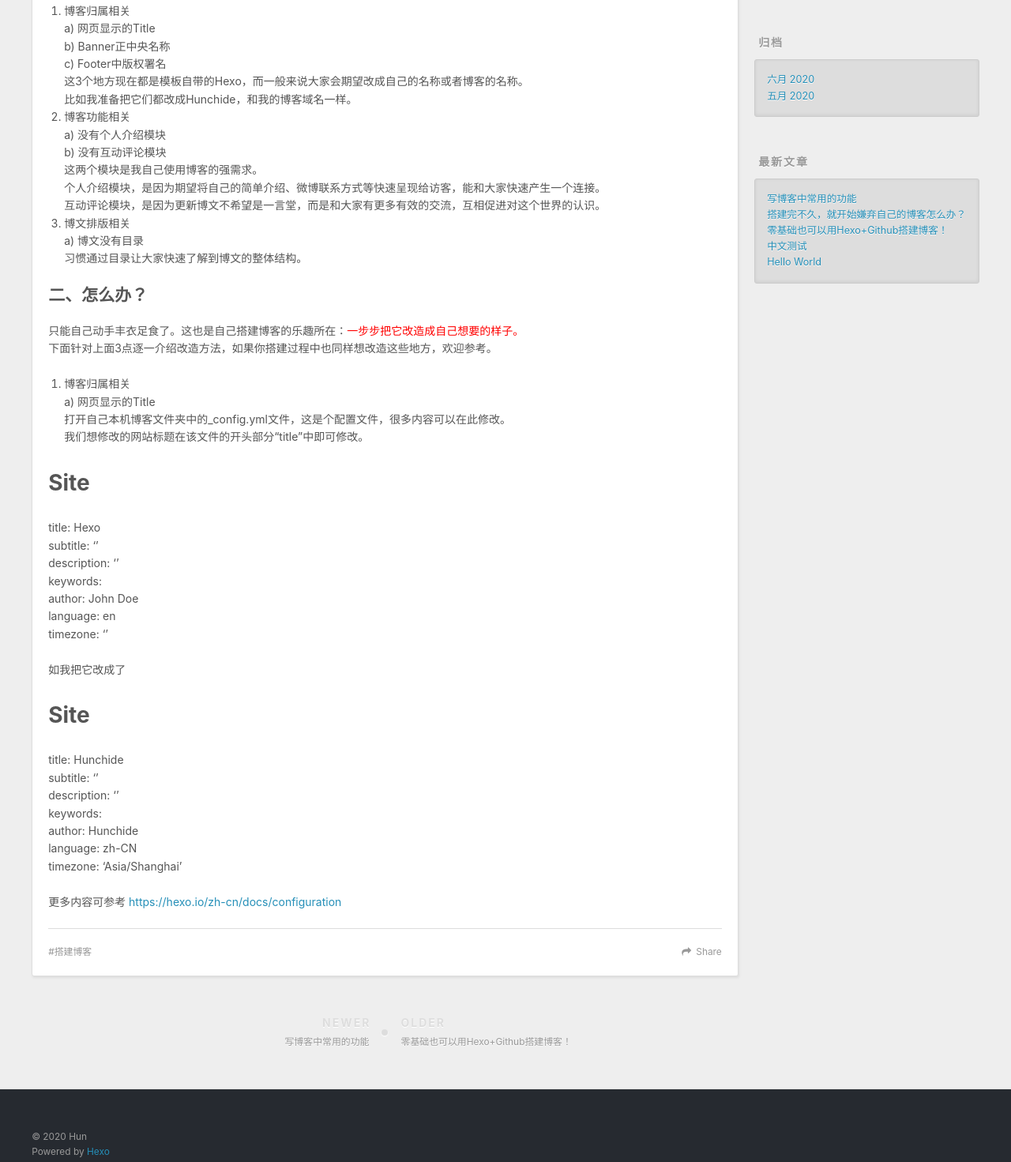
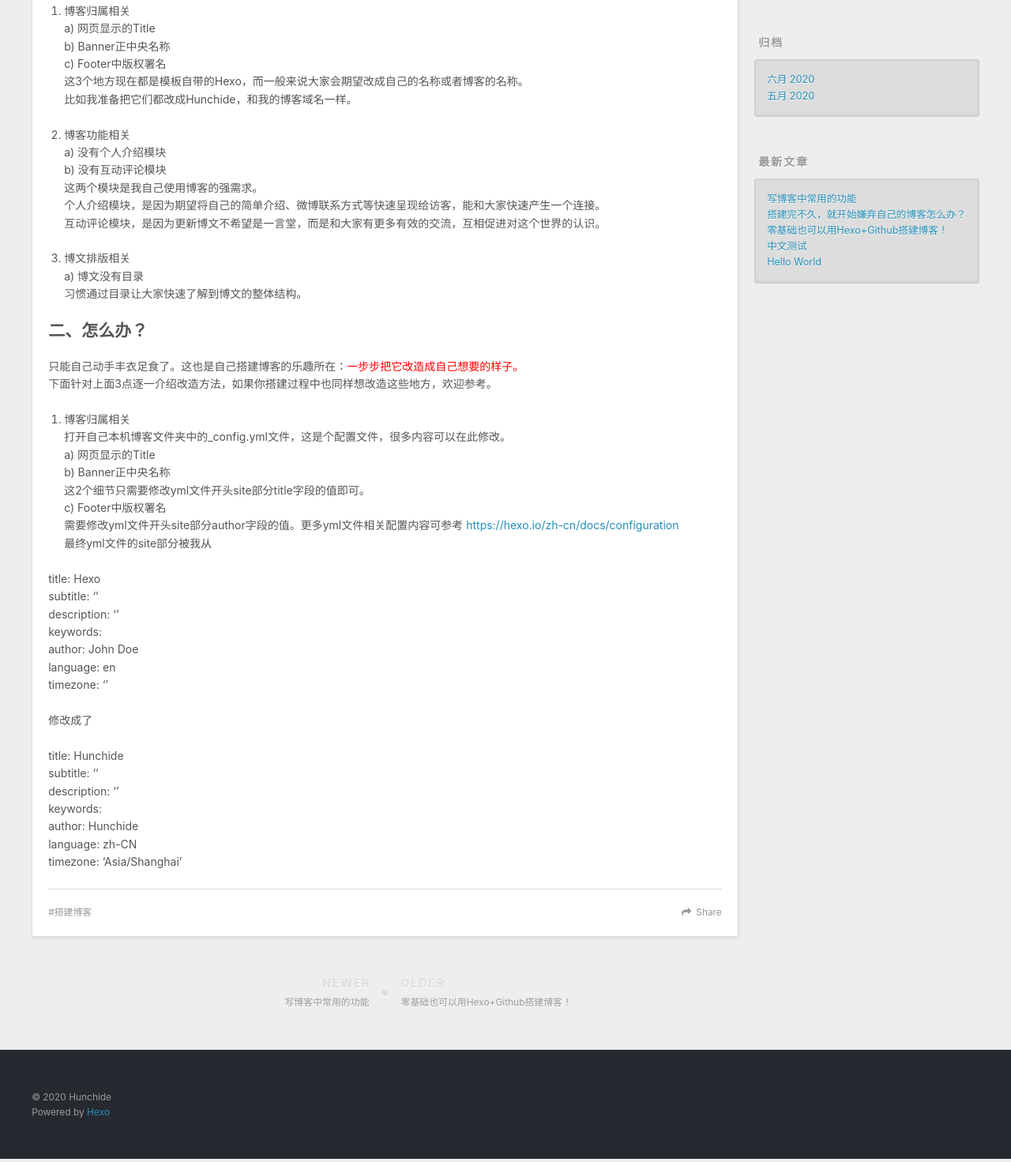
Before and after one commit to Hunchide/Hunchide.github.io, a plain HTML site: page 2020/06/02/搭建完不久，就开始嫌弃自己的博客怎么办？/index.html in a window 1280 px wide. Shown: the part 587-2058 px from the top of the page at 79% size. Drawn offline with nearby package versions, Linux system fonts and the light colour scheme.

Commit message:
Site updated: 2020-06-02 23:10:29

```diff
--- a/2020/06/02/搭建完不久，就开始嫌弃自己的博客怎么办？/index.html
+++ b/2020/06/02/搭建完不久，就开始嫌弃自己的博客怎么办？/index.html
@@ -15,8 +15,8 @@
 <meta property="og:description" content="一、我都嫌弃哪些地方刚搭建完的博客，用的都是Hexo的固定模板，很多地方都不是我想要的，所以就开始嫌弃它。我嫌弃它，更真实的原因是它不是我想要的，而我想要的太多了，哈哈哈哈哈！下面来说说我都嫌弃这个固定模板哪些地方：  博客归属相关a) 网页显示的Titleb) Banner正中央名称c) Footer中版权署名这3个地方现在都是模板自带的Hexo，而一般来说大家会期望改成自己的名称或者博客的名称">
 <meta property="og:locale" content="zh_CN">
 <meta property="article:published_time" content="2020-06-02T14:13:31.000Z">
-<meta property="article:modified_time" content="2020-06-02T15:02:23.467Z">
-<meta property="article:author" content="Hun">
+<meta property="article:modified_time" content="2020-06-02T15:10:16.573Z">
+<meta property="article:author" content="Hunchide">
 <meta property="article:tag" content="搭建博客">
 <meta name="twitter:card" content="summary">
 
@@ -91,18 +91,20 @@
 
         <h2 id="一、我都嫌弃哪些地方"><a href="#一、我都嫌弃哪些地方" class="headerlink" title="一、我都嫌弃哪些地方"></a>一、我都嫌弃哪些地方</h2><p>刚搭建完的博客，用的都是Hexo的固定模板，很多地方都不是我想要的，所以就开始嫌弃它。<br>我嫌弃它，更真实的原因是它不是我想要的，而我想要的太多了，哈哈哈哈哈！<br>下面来说说我都嫌弃这个固定模板哪些地方：</p>
 <ol>
-<li>博客归属相关<br>a) 网页显示的Title<br>b) Banner正中央名称<br>c) Footer中版权署名<br>这3个地方现在都是模板自带的Hexo，而一般来说大家会期望改成自己的名称或者博客的名称。<br>比如我准备把它们都改成Hunchide，和我的博客域名一样。</li>
-<li>博客功能相关<br>a) 没有个人介绍模块<br>b) 没有互动评论模块<br>这两个模块是我自己使用博客的强需求。<br>个人介绍模块，是因为期望将自己的简单介绍、微博联系方式等快速呈现给访客，能和大家快速产生一个连接。<br>互动评论模块，是因为更新博文不希望是一言堂，而是和大家有更多有效的交流，互相促进对这个世界的认识。</li>
-<li>博文排版相关<br>a) 博文没有目录<br>习惯通过目录让大家快速了解到博文的整体结构。</li>
+<li><p>博客归属相关<br>a) 网页显示的Title<br>b) Banner正中央名称<br>c) Footer中版权署名<br>这3个地方现在都是模板自带的Hexo，而一般来说大家会期望改成自己的名称或者博客的名称。<br>比如我准备把它们都改成Hunchide，和我的博客域名一样。</p>
+</li>
+<li><p>博客功能相关<br>a) 没有个人介绍模块<br>b) 没有互动评论模块<br>这两个模块是我自己使用博客的强需求。<br>个人介绍模块，是因为期望将自己的简单介绍、微博联系方式等快速呈现给访客，能和大家快速产生一个连接。<br>互动评论模块，是因为更新博文不希望是一言堂，而是和大家有更多有效的交流，互相促进对这个世界的认识。</p>
+</li>
+<li><p>博文排版相关<br>a) 博文没有目录<br>习惯通过目录让大家快速了解到博文的整体结构。</p>
+</li>
 </ol>
 <h2 id="二、怎么办？"><a href="#二、怎么办？" class="headerlink" title="二、怎么办？"></a>二、怎么办？</h2><p>只能自己动手丰衣足食了。这也是自己搭建博客的乐趣所在：<font color=red>一步步把它改造成自己想要的样子。</font><br>下面针对上面3点逐一介绍改造方法，如果你搭建过程中也同样想改造这些地方，欢迎参考。</p>
 <ol>
-<li>博客归属相关<br>a) 网页显示的Title<br>打开自己本机博客文件夹中的_config.yml文件，这是个配置文件，很多内容可以在此修改。<br>我们想修改的网站标题在该文件的开头部分“title”中即可修改。</li>
+<li>博客归属相关<br>打开自己本机博客文件夹中的_config.yml文件，这是个配置文件，很多内容可以在此修改。<br>a) 网页显示的Title<br>b) Banner正中央名称<br>这2个细节只需要修改yml文件开头site部分title字段的值即可。<br>c) Footer中版权署名<br>需要修改yml文件开头site部分author字段的值。更多yml文件相关配置内容可参考 <a href="https://hexo.io/zh-cn/docs/configuration" target="_blank" rel="noopener">https://hexo.io/zh-cn/docs/configuration</a><br>最终yml文件的site部分被我从</li>
 </ol>
-<h1 id="Site"><a href="#Site" class="headerlink" title="Site"></a>Site</h1><p>title: Hexo<br>subtitle: ‘’<br>description: ‘’<br>keywords:<br>author: John Doe<br>language: en<br>timezone: ‘’</p>
-<p>如我把它改成了</p>
-<h1 id="Site-1"><a href="#Site-1" class="headerlink" title="Site"></a>Site</h1><p>title: Hunchide<br>subtitle: ‘’<br>description: ‘’<br>keywords:<br>author: Hunchide<br>language: zh-CN<br>timezone: ‘Asia/Shanghai’</p>
-<p>更多内容可参考 <a href="https://hexo.io/zh-cn/docs/configuration" target="_blank" rel="noopener">https://hexo.io/zh-cn/docs/configuration</a></p>
+<p>title: Hexo<br>subtitle: ‘’<br>description: ‘’<br>keywords:<br>author: John Doe<br>language: en<br>timezone: ‘’</p>
+<p>修改成了</p>
+<p>title: Hunchide<br>subtitle: ‘’<br>description: ‘’<br>keywords:<br>author: Hunchide<br>language: zh-CN<br>timezone: ‘Asia/Shanghai’</p>
 
 
     </div>
@@ -212,7 +214,7 @@
 
   <div class="outer">
     <div id="footer-info" class="inner">
-      &copy; 2020 Hun<br>
+      &copy; 2020 Hunchide<br>
       Powered by <a href="http://hexo.io/" target="_blank">Hexo</a>
     </div>
   </div>
```
Also changed, not shown: 2020/05/28/Hello-World-0/index.html (+2 -2 lines), 2020/05/28/hello-world/index.html (+2 -2 lines), 2020/05/28/中文测试/index.html (+2 -2 lines), 2020/05/28/零基础也可以用Hexo搭建博客！/index.html (+2 -2 lines), 2020/06/02/写博客中常用的功能/index.html (+2 -2 lines), archives/2020/05/index.html (+2 -2 lines), archives/2020/06/index.html (+2 -2 lines), archives/2020/index.html (+2 -2 lines), archives/index.html (+2 -2 lines), index.html (+12 -10 lines), tags/Test/index.html (+2 -2 lines), tags/搭建博客/index.html (+2 -2 lines).
